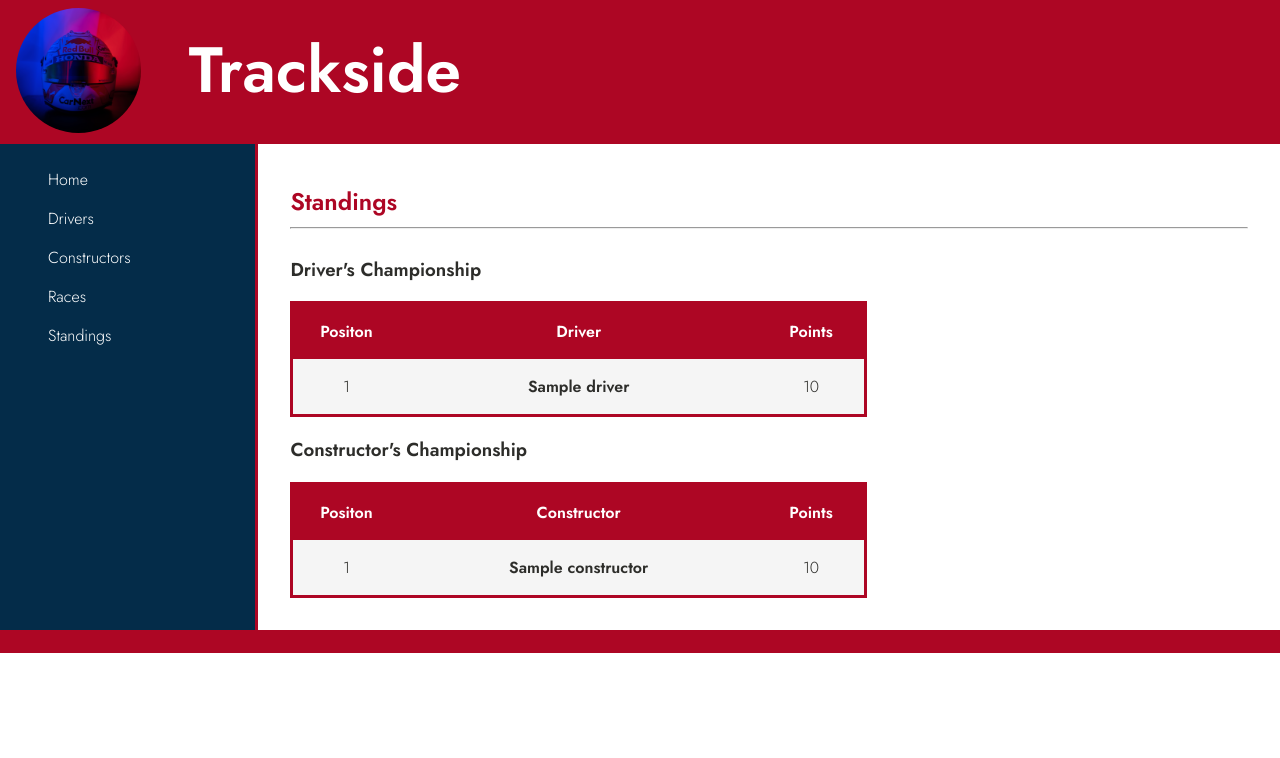
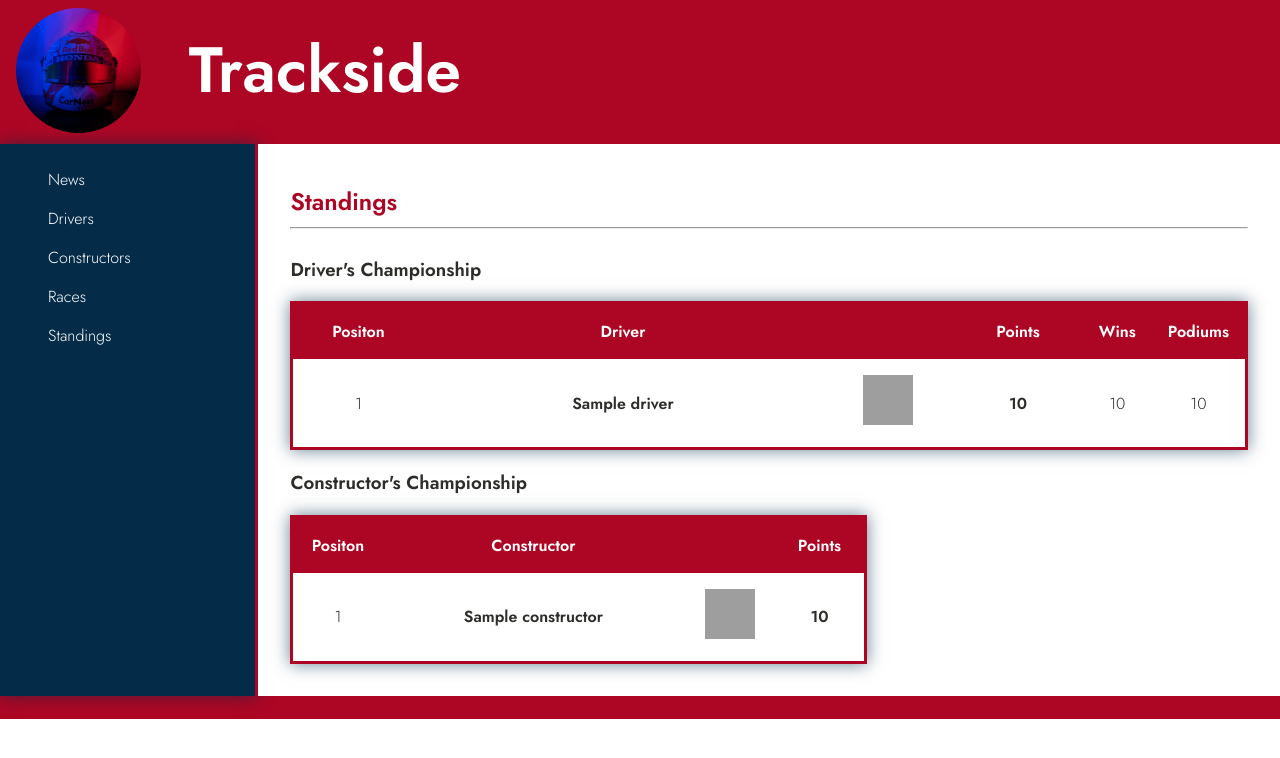
Before and after one commit to ethanBaird/trackside, a Flask app: page /standings in a window 1280 px wide. Shown: the top 758 px of the page. Run offline with Flask 2, Linux system fonts and the light colour scheme; a database or web service that is not in the repository returns one stand-in record (values such as "Sample title"); some libraries are stand-ins or nearby versions; grey boxes are pictures that could not be loaded.

Commit message:
lots of tidy ups and added news page

```diff
--- a/app.py
+++ b/app.py
@@ -17,9 +17,9 @@ app.register_blueprint(constructors_blueprint)
 def welcome():
     return render_template('welcome.html')
 
-@app.route('/home')
+@app.route('/news')
 def home():
-    return render_template('home.html')
+    return render_template('news/index.html')
 
 if __name__ == '__main__':
     app.run(debug=True)
--- a/static/style.css
+++ b/static/style.css
@@ -90,6 +90,7 @@ nav {
     background-color: #042c49;
     border-right: 3px solid #ad0624;
     width: 20%;
+    box-shadow: 0 0 16px #042c499a;
 }
 
 nav ul {
@@ -320,6 +359,7 @@ table {
     color: #2D2D2A;
     border-collapse: collapse;
     border: 3px solid #ad0624;
+    box-shadow: 0 0 16px #042c499a;
 }
 
 thead th:nth-child(1) {
@@ -331,6 +371,18 @@ thead th:nth-child(2) {
 }
 
 thead th:nth-child(3) {
+    width: 15%;
+}
+
+thead th:nth-child(4) {
+    width: 15%;
+}
+
+thead th:nth-child(5) {
+    width: 15%;
+}
+
+thead th:nth-child(6) {
     width: 15%;
 }
 
@@ -351,14 +403,14 @@ thead {
     color: #fff;
 }
 
-tbody tr:nth-child(odd) {
+tbody tr:hover {
     background-color: whitesmoke;
-}
-
-tbody tr:nth-child(even) {
-    background-color: #fff;
 }
 
 table select {
     width: 127px;
 }
+
+table a {
+    color: #2D2D2A;
+}
--- a/templates/index.html
+++ b/templates/index.html
@@ -9,7 +9,7 @@
     <main>
         <nav>
             <ul>
-                <li><a href="/home">Home</a></li>
+                <li><a href="/news">News</a></li>
                 <li><a href="/drivers">Drivers</a></li>
                 <li><a href="/constructors">Constructors</a></li>
                 <li><a href="/races">Races</a></li>
--- a/templates/standings/index.html
+++ b/templates/standings/index.html
@@ -9,15 +9,21 @@
                 <tr>
                     <th>Positon</th>
                     <th>Driver</th>
+                    <th></th>
                     <th>Points</th>
+                    <th>Wins</th>
+                    <th>Podiums</th>
                 </tr>
             </thead>
             <tbody>
                 {% for driver in drivers %}
                 <tr>
                     <td>{{ drivers.index(driver)+1 }}</td>
-                    <td><b>{{ driver.name }}</b></td>
-                    <td>{{ driver.points }}</td>
+                    <td><b><a href="/drivers/{{driver.id}}">{{ driver.name }}</a></b></td>
+                    <td><a href="/constructors/{{driver.constructor.id}}"><img src="static/images/constructors/{{driver.constructor.name}}.png" alt="Image of {{driver.constructor.name}} logo" class="constructor-img"></a></td>
+                    <td><b>{{ driver.points }}</b></td>
+                    <td>{{ driver.wins }}</td>
+                    <td>{{ driver.podiums }}</td>
                 </tr>
                 {% endfor %}
             </tbody>
@@ -29,6 +35,7 @@
                 <tr>
                     <th>Positon</th>
                     <th>Constructor</th>
+                    <th></th>
                     <th>Points</th>
                 </tr>
             </thead>
@@ -37,7 +44,8 @@
                 <tr>
                     <td>{{ constructors.index(constructor)+1 }}</td>
                     <td><b>{{ constructor.name }}</b></td>
-                    <td>{{ constructor.points }}</td>
+                    <td><a href="/constructors/{{constructor.id}}"><img src="static/images/constructors/{{constructor.name}}.png" alt="Image of {{constructor.name}} logo" class="constructor-img"></a></td>
+                    <td><b>{{ constructor.points }}</b></td>
                 </tr>
                 {% endfor %}
             </tbody>
--- a/templates/welcome.html
+++ b/templates/welcome.html
@@ -10,7 +10,7 @@
     </style>
     <div class="welcome">
         <h1>TRACKSIDE</h1>
-        <a href="/home">Enter Site</a>
+        <a href="/news">Enter Site</a>
     </div>
     </>
 {% endblock base %}
```
Also changed, not shown: other parts of static/style.css (+41 -3 lines), templates/home.html (deleted, +0 -11 lines), templates/news/index.html (added, +22 -0 lines).
